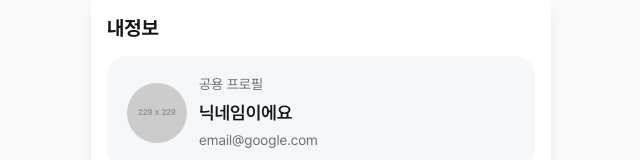
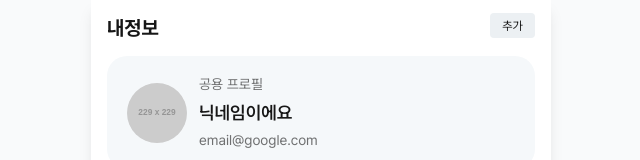
Before and after one commit to dnd-side-project/dnd-12th-4-frontend, a Next.js app: page /my-page in a window 1280 px wide. Shown: the top 160 px of the page, without its empty margins (319-959 px from the left). Built offline with nearby package versions, Linux system fonts and the light colour scheme; no server answers.

Commit message:
chore: MenuHeader 패딩값 추가 #14

```diff
--- a/src/app/(routes)/my-page/page.tsx
+++ b/src/app/(routes)/my-page/page.tsx
@@ -7,8 +7,8 @@ import { MY_INFO_MENUS } from "@/constants/myPage"
 function MyPage() {
   return (
     <HeaderFooterWrapper footer>
+      <MenuHeader title="내정보" button />
       <div className="px-[16px]">
-        <MenuHeader title="내정보" />
         <div className="flex flex-col gap-[20px]">
           <ProfileCard />
           <div className="flex flex-col gap-[12px]">
--- a/src/components/common/MenuHeader.tsx
+++ b/src/components/common/MenuHeader.tsx
@@ -8,7 +8,7 @@ interface MenuHeader {
 
 export default function MenuHeader({ title, button, onClick }: MenuHeader) {
   return (
-    <div className="flex justify-between py-[13px]">
+    <div className="flex justify-between px-[16px] py-[13px]">
       <div className="text-[20px] font-bold">{title}</div>
       {button && (
         <button
```
